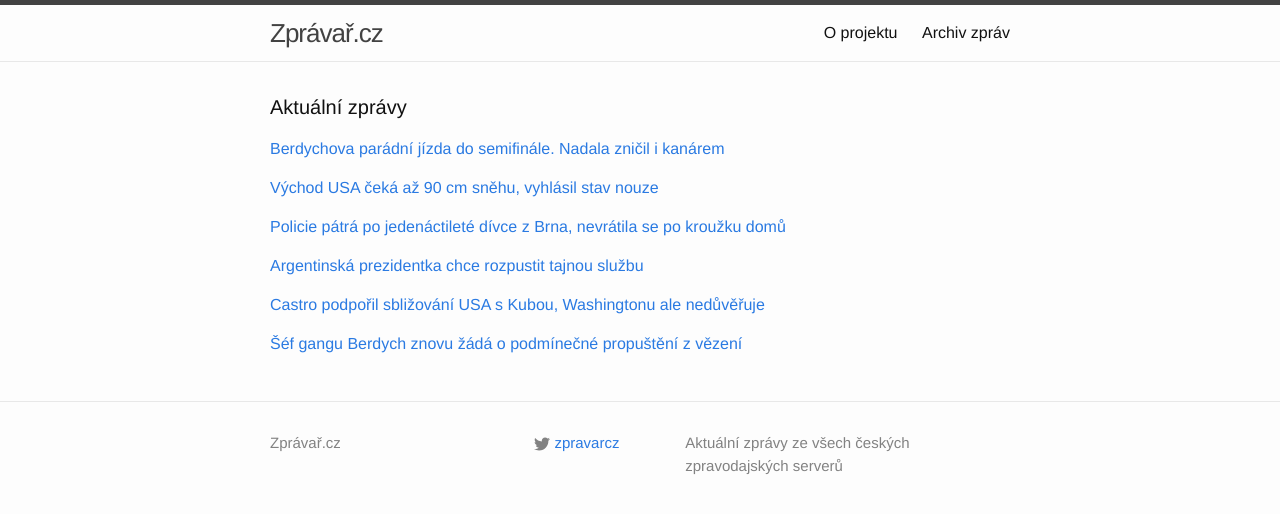
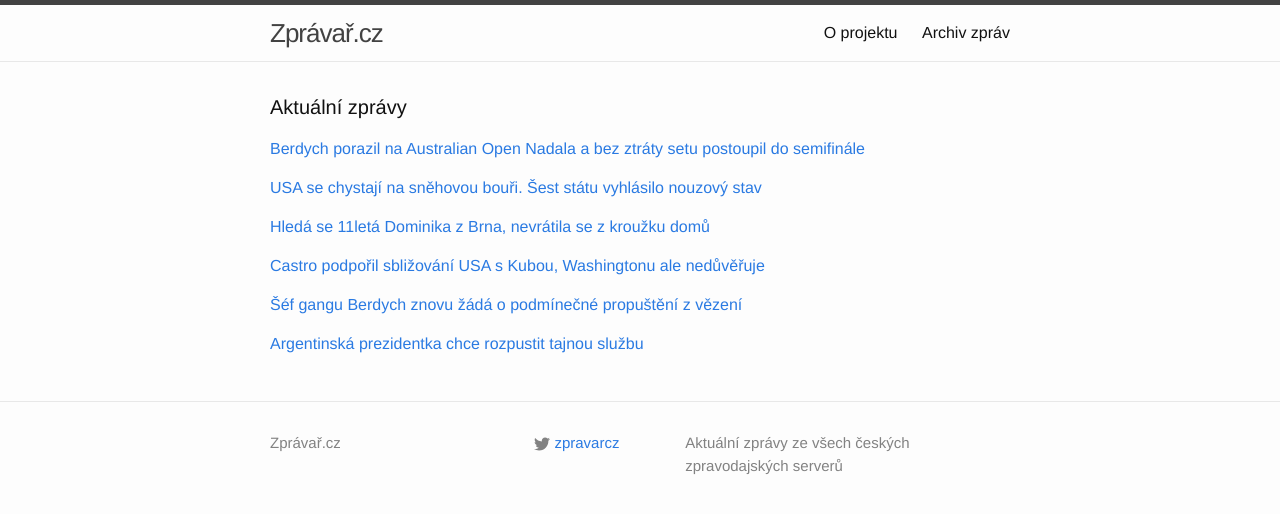
Before and after one commit to adliska/zpravar, a Jekyll site: the page built from index.html, in a window 1280 px wide. Shown: the top 514 px of the page. Built offline with Jekyll 4.4.1, drawn with Linux system fonts in a browser that asks for light colours.

Commit message:
zpravar news update

```diff
--- a/index.html
+++ b/index.html
@@ -5,9 +5,11 @@ layout: default
 <div class="home">
     <h1 class="page-heading">Aktuální zprávy</h1>
 
-<p><a href="javascript:;" onclick="toggle_visibility('zpravy0')">Berdychova parádní jízda do semifinále. Nadala zničil i kanárem</a></p>
+<p><a href="javascript:;" onclick="toggle_visibility('zpravy0')">Berdych porazil na Australian Open Nadala a bez ztráty setu postoupil do semifinále  </a></p>
 <div id="zpravy0" style="display:none">
 <ul>
+<li><a href=http://www.rozhlas.cz/_zprava/berdych-porazil-na-australian-open-nadala-a-bez-ztraty-setu-postoupil-do-semifinale--1448254>Berdych porazil na Australian Open Nadala a bez ztráty setu postoupil do semifinále   - www.rozhlas.cz</a></li>
+<li><a href=http://sport.lidovky.cz/australian-open-berdych-nadal-d2t-/ostatni-sporty.aspx?c=A150127_064702_ln-sport-ostatni_lso>Jasná záležitost. Berdych zničil Nadala a je v semifinále Australian Open  - sport.lidovky.cz</a></li>
 <li><a href=http://sport.idnes.cz/berdychova-paradni-jizda-do-semifinale-nadala-znicil-i-kanarem-p6e-/tenis.aspx?c=A150127_051439_tenis_vis>Berdychova parádní jízda do semifinále. Nadala zničil i kanárem - sport.idnes.cz</a></li>
 <li><a href=http://www.sportovninoviny.cz/zpravy/berdych-porazil-nadala-a-je-znovu-v-semifinale-australian-open/1173823>Berdych porazil Nadala a je znovu v semifinále Australian Open - www.sportovninoviny.cz</a></li>
 <li><a href=http://www.rozhlas.cz/_zprava/berdych-porazil-nadala-a-je-v-semifinale-australian-open--1448254>Berdych porazil Nadala a je v semifinále Australian Open - www.rozhlas.cz</a></li>
@@ -15,9 +17,10 @@ layout: default
 <li><a href=http://www.tyden.cz/rubriky/sport/tenis/tenisova-senzace-berdych-rozdrtil-nadala-a-postoupil-do-semifinale_331461.html>Tenisová senzace! Berdych rozdrtil Nadala a postoupil do semifinále - www.tyden.cz</a></li>
 <li><a href=http://sport.idnes.cz/sarapovova-nedala-sanci-bouchardove-a-v-melbourne-je-v-semifinale-pyf-/tenis.aspx?c=A150127_051439_tenis_vis>Šarapovová nedala šanci Bouchardové a v Melbourne je v semifinále - sport.idnes.cz</a></li>
 </ul>
-</div><p><a href="javascript:;" onclick="toggle_visibility('zpravy1')">Východ USA čeká až 90 cm sněhu, vyhlásil stav nouze</a></p>
+</div><p><a href="javascript:;" onclick="toggle_visibility('zpravy1')">USA se chystají na sněhovou bouři. Šest státu vyhlásilo nouzový stav </a></p>
 <div id="zpravy1" style="display:none">
 <ul>
+<li><a href=http://www.lidovky.cz/usa-se-chystaji-na-snehovou-bouri-sest-statu-vyhlasilo-nouzovy-stav-1j6-/zpravy-svet.aspx?c=A150127_071806_ln_zahranici_ele>USA se chystají na sněhovou bouři. Šest státu vyhlásilo nouzový stav  - www.lidovky.cz</a></li>
 <li><a href=http://zpravy.aktualne.cz/zahranici/usa-vyhlizeji-nejvetsi-bouri-vychod-vyhlasil-stav-nouze/r~9bec8ff4a5e911e4833a0025900fea04/>Východ USA čeká až 90 cm sněhu, vyhlásil stav nouze - zpravy.aktualne.cz</a></li>
 <li><a href=http://zahranicni.ihned.cz/c1-63443780-sest-statu-usa-vyhlasilo-stav-ohrozeni-ma-napadnout-az-90-centimetru-snehu>Šest států USA vyhlásilo stav ohrožení. Má napadnout až 90 centimetrů sněhu - zahranicni.ihned.cz</a></li>
 <li><a href=http://zpravy.idnes.cz/snih-kalamita-v-usa-0a6-/zahranicni.aspx?c=A150127_062557_zahranicni_skr>Kvůli sněhu je v USA stav ohrožení, guvernéři vyhlásili zákaz vyjíždět - zpravy.idnes.cz</a></li>
@@ -25,34 +28,35 @@ layout: default
 <li><a href=http://www.ceskenoviny.cz/zpravy/zpravy/sest-statu-usa-vyhlasilo-kvuli-snehove-bouri-stav-ohrozeni/1173814>Šest států USA vyhlásilo kvůli sněhové bouři stav ohrožení - www.ceskenoviny.cz</a></li>
 <li><a href=http://zpravy.aktualne.cz/zahranici/vychodni-pobrezi-usa-ocekava-rekordni-privaly-snehu/r~96d6de90a5b011e4ab15002590604f2e/>Východní pobřeží USA očekává rekordní přívaly sněhu - zpravy.aktualne.cz</a></li>
 </ul>
-</div><p><a href="javascript:;" onclick="toggle_visibility('zpravy2')">Policie pátrá po jedenáctileté dívce z Brna, nevrátila se po kroužku domů</a></p>
+</div><p><a href="javascript:;" onclick="toggle_visibility('zpravy2')">Hledá se 11letá Dominika z Brna, nevrátila se z kroužku domů</a></p>
 <div id="zpravy2" style="display:none">
 <ul>
+<li><a href=http://brno.idnes.cz/policie-patra-po-skolacce-v-brne-nevratila-se-domu-fvg-/brno-zpravy.aspx?c=A150127_065638_brno-zpravy_skr>Hledá se 11letá Dominika z Brna, nevrátila se z kroužku domů - brno.idnes.cz</a></li>
 <li><a href=http://www.rozhlas.cz/_zprava/policie-patra-po-jedenactilete-divce-z-brna-nevratila-se-po-krouzku-domu--1448253>Policie pátrá po jedenáctileté dívce z Brna, nevrátila se po kroužku domů - www.rozhlas.cz</a></li>
 <li><a href=http://www.novinky.cz/krimi/359901-policie-patra-po-11lete-divce-z-brna-nevratila-se-z-krouzku-domu.html>Policie pátrá po 11leté dívce z Brna, nevrátila se z kroužku domů  - www.novinky.cz</a></li>
 <li><a href=http://zpravy.aktualne.cz/regiony/jihomoravsky/policie-patra-po-11lete-divce-z-brna-nevratila-se-z-krouzku/r~362aea6ca5e411e4a7d8002590604f2e/>Policie pátrá po 11leté dívce z Brna, nevrátila se z kroužku - zpravy.aktualne.cz</a></li>
 <li><a href=http://www.ceskenoviny.cz/zpravy/zpravy/policie-patra-po-11lete-divce-z-brna-nevratila-se-z-krouzku-domu/1173820>Policie pátrá po 11leté dívce z Brna, nevrátila se z kroužku domů - www.ceskenoviny.cz</a></li>
 <li><a href=http://www.rozhlas.cz/_zprava/policie-patra-po-jedenactilete-divce-z-brna-nevratila-po-krouzku-domu--1448253>Policie pátrá po jedenáctileté dívce z Brna, nevrátila po kroužku domů - www.rozhlas.cz</a></li>
 </ul>
-</div><p><a href="javascript:;" onclick="toggle_visibility('zpravy3')">Argentinská prezidentka chce rozpustit tajnou službu</a></p>
+</div><p><a href="javascript:;" onclick="toggle_visibility('zpravy3')">Castro podpořil sbližování USA s Kubou, Washingtonu ale nedůvěřuje</a></p>
 <div id="zpravy3" style="display:none">
+<ul>
+<li><a href=http://zpravy.e15.cz/zahranicni/politika/castro-podporil-sblizovani-usa-s-kubou-washingtonu-ale-neduveruje-1156858>Castro podpořil sbližování USA s Kubou, Washingtonu ale nedůvěřuje - zpravy.e15.cz</a></li>
+<li><a href=http://www.novinky.cz/zahranicni/amerika/359899-fidel-castro-podporil-sblizovani-kuby-a-spojenych-statu.html>Fidel Castro podpořil sbližování Kuby a Spojených států  - www.novinky.cz</a></li>
+<li><a href=http://www.ceskenoviny.cz/zpravy/zpravy/fidel-castro-vyjadril-podporu-sblizovani-kuby-a-spojenych-statu/1173809>Fidel Castro vyjádřil podporu sbližování Kuby a Spojených států - www.ceskenoviny.cz</a></li>
+</ul>
+</div><p><a href="javascript:;" onclick="toggle_visibility('zpravy4')">Šéf gangu Berdych znovu žádá o podmínečné propuštění z vězení</a></p>
+<div id="zpravy4" style="display:none">
+<ul>
+<li><a href=http://www.rozhlas.cz/_zprava/sef-gangu-berdych-znovu-zada-o-podminecne-propusteni-z-vezeni--1448250>Šéf gangu Berdych znovu žádá o podmínečné propuštění z vězení - www.rozhlas.cz</a></li>
+<li><a href=http://www.rozhlas.cz/_zprava/soud-znovu-zvazi-propusteni-sefa-berdychova-gangu--1448250>Soud znovu zváží propuštění šéfa Berdychova gangu - www.rozhlas.cz</a></li>
+<li><a href=http://www.rozhlas.cz/_zprava/soud-znovu-zvazi-propusteni-sefa-berdychova-gangu-mohl-by-pracovat-jako-skladnik--1448250>Soud znovu zváží propuštění šéfa Berdychova gangu, mohl by pracovat jako skladník - www.rozhlas.cz</a></li>
+</ul>
+</div><p><a href="javascript:;" onclick="toggle_visibility('zpravy5')">Argentinská prezidentka chce rozpustit tajnou službu</a></p>
+<div id="zpravy5" style="display:none">
 <ul>
 <li><a href=http://zpravy.aktualne.cz/zahranici/argentinska-prezidentka-chce-rozpustit-tajnou-sluzbu/r~1dbdf940a5e611e49f60002590604f2e/>Argentinská prezidentka chce rozpustit tajnou službu - zpravy.aktualne.cz</a></li>
 <li><a href=http://www.novinky.cz/zahranicni/amerika/359900-argentinska-prezidentka-se-chysta-rozpustit-rozvedku.html>Argentinská prezidentka se chystá rozpustit rozvědku  - www.novinky.cz</a></li>
 <li><a href=http://www.ceskatelevize.cz/ct24/svet/299601-argentinska-prezidentka-se-poprve-vyjadrila-ke-kauze-nisman/>Argentinská prezidentka se poprvé vyjádřila ke kauze Nisman - www.ceskatelevize.cz</a></li>
 </ul>
-</div><p><a href="javascript:;" onclick="toggle_visibility('zpravy4')">Castro podpořil sbližování USA s Kubou, Washingtonu ale nedůvěřuje</a></p>
-<div id="zpravy4" style="display:none">
-<ul>
-<li><a href=http://zpravy.e15.cz/zahranicni/politika/castro-podporil-sblizovani-usa-s-kubou-washingtonu-ale-neduveruje-1156858>Castro podpořil sbližování USA s Kubou, Washingtonu ale nedůvěřuje - zpravy.e15.cz</a></li>
-<li><a href=http://www.novinky.cz/zahranicni/amerika/359899-fidel-castro-podporil-sblizovani-kuby-a-spojenych-statu.html>Fidel Castro podpořil sbližování Kuby a Spojených států  - www.novinky.cz</a></li>
-<li><a href=http://www.ceskenoviny.cz/zpravy/zpravy/fidel-castro-vyjadril-podporu-sblizovani-kuby-a-spojenych-statu/1173809>Fidel Castro vyjádřil podporu sbližování Kuby a Spojených států - www.ceskenoviny.cz</a></li>
-</ul>
-</div><p><a href="javascript:;" onclick="toggle_visibility('zpravy5')">Šéf gangu Berdych znovu žádá o podmínečné propuštění z vězení</a></p>
-<div id="zpravy5" style="display:none">
-<ul>
-<li><a href=http://www.rozhlas.cz/_zprava/sef-gangu-berdych-znovu-zada-o-podminecne-propusteni-z-vezeni--1448250>Šéf gangu Berdych znovu žádá o podmínečné propuštění z vězení - www.rozhlas.cz</a></li>
-<li><a href=http://www.rozhlas.cz/_zprava/soud-znovu-zvazi-propusteni-sefa-berdychova-gangu--1448250>Soud znovu zváží propuštění šéfa Berdychova gangu - www.rozhlas.cz</a></li>
-<li><a href=http://www.rozhlas.cz/_zprava/soud-znovu-zvazi-propusteni-sefa-berdychova-gangu-mohl-by-pracovat-jako-skladnik--1448250>Soud znovu zváží propuštění šéfa Berdychova gangu, mohl by pracovat jako skladník - www.rozhlas.cz</a></li>
-</ul>
 </div></div>
```
